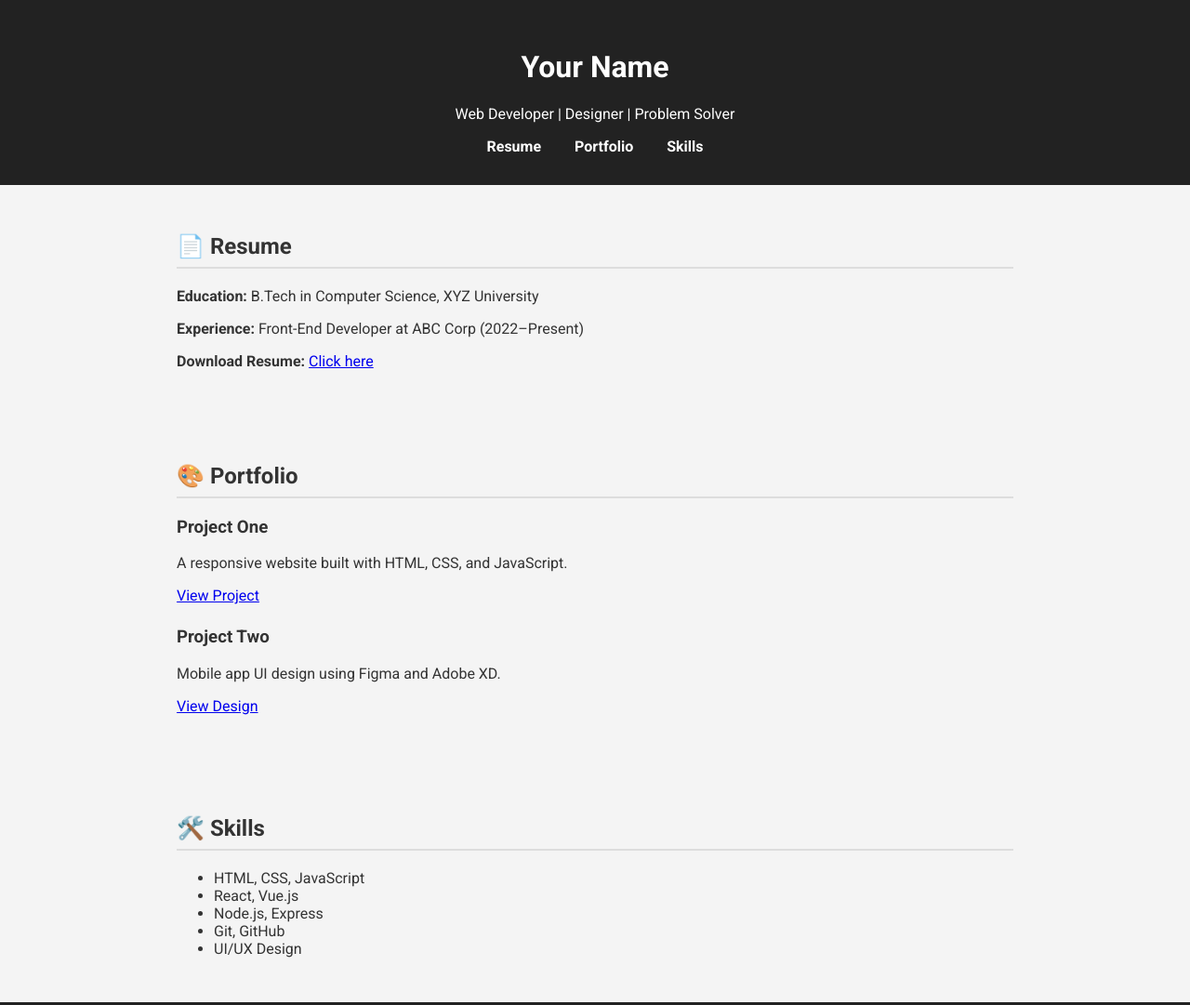
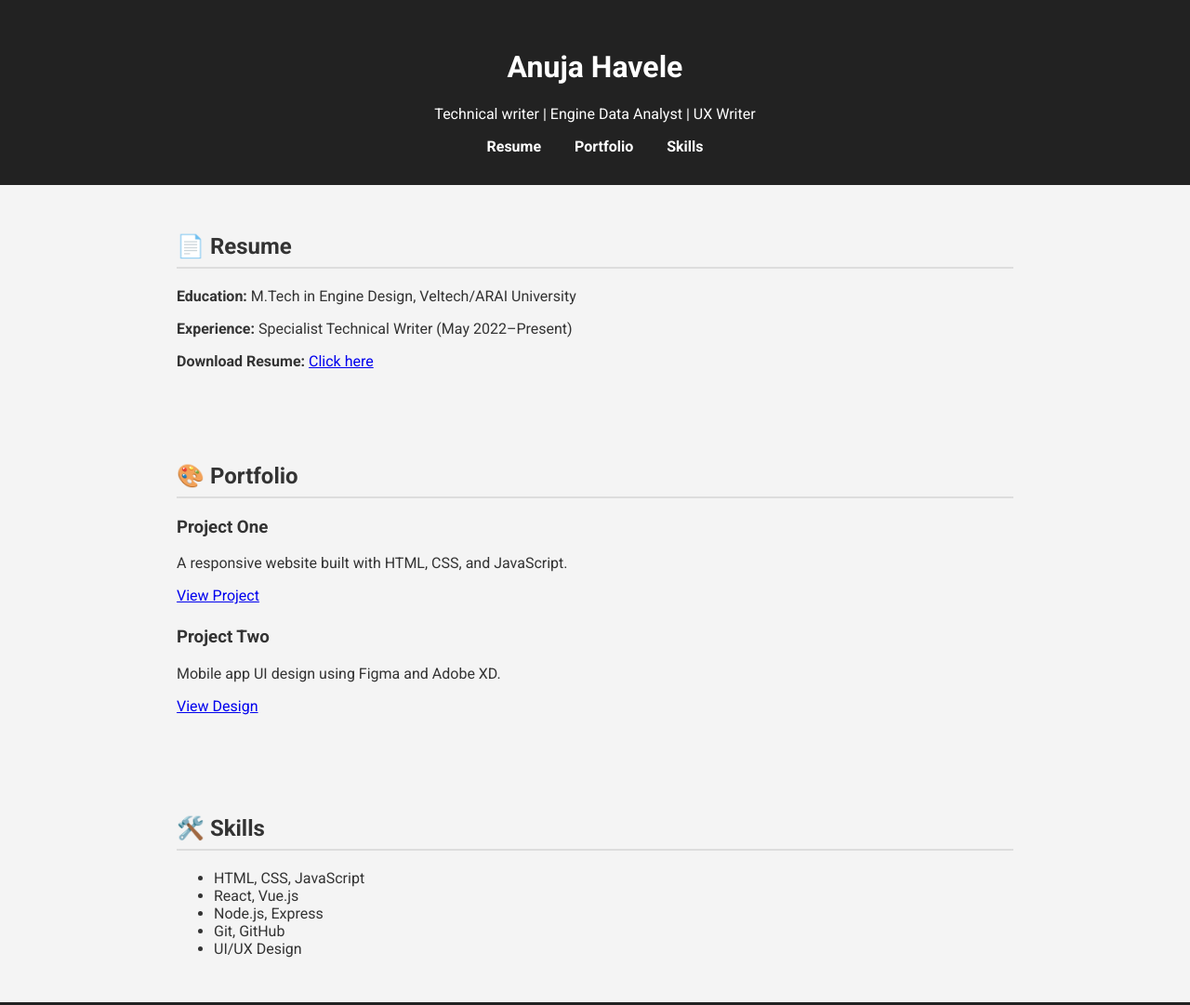
Before and after one commit to anujanh/mywebsite, a plain HTML site: page index.html in a window 1280 px wide. Shown: the top 1081 px of the page at 93% size. Drawn offline with Linux system fonts and the light colour scheme.

Commit message:
updated index.html

```diff
--- a/index.html
+++ b/index.html
@@ -3,7 +3,7 @@
 <head>
   <meta charset="UTF-8" />
   <meta name="viewport" content="width=device-width, initial-scale=1.0" />
-  <title>Your Name | Portfolio</title>
+  <title>Anuja Havele | Portfolio</title>
   <link href="https://fonts.googleapis.com/css2?family=Roboto:wght@400;700&display=swap" rel="stylesheet">
   <style>
     body {
@@ -45,8 +45,8 @@
 <body>
 
   <header>
-    <h1>Your Name</h1>
-    <p>Web Developer | Designer | Problem Solver</p>
+    <h1>Anuja Havele</h1>
+    <p>Technical writer | Engine Data Analyst | UX Writer</p>
     <nav>
       <a href="#resume">Resume</a>
       <a href="#portfolio">Portfolio</a>
@@ -56,8 +56,8 @@
 
   <section id="resume">
     <h2>📄 Resume</h2>
-    <p><strong>Education:</strong> B.Tech in Computer Science, XYZ University</p>
-    <p><strong>Experience:</strong> Front-End Developer at ABC Corp (2022–Present)</p>
+    <p><strong>Education:</strong> M.Tech in Engine Design, Veltech/ARAI University</p>
+    <p><strong>Experience:</strong> Specialist Technical Writer (May 2022–Present)</p>
     <p><strong>Download Resume:</strong> <a href="resume.pdf" target="_blank">Click here</a></p>
   </section><section id="portfolio">
     <h2>🎨 Portfolio</h2>
```
